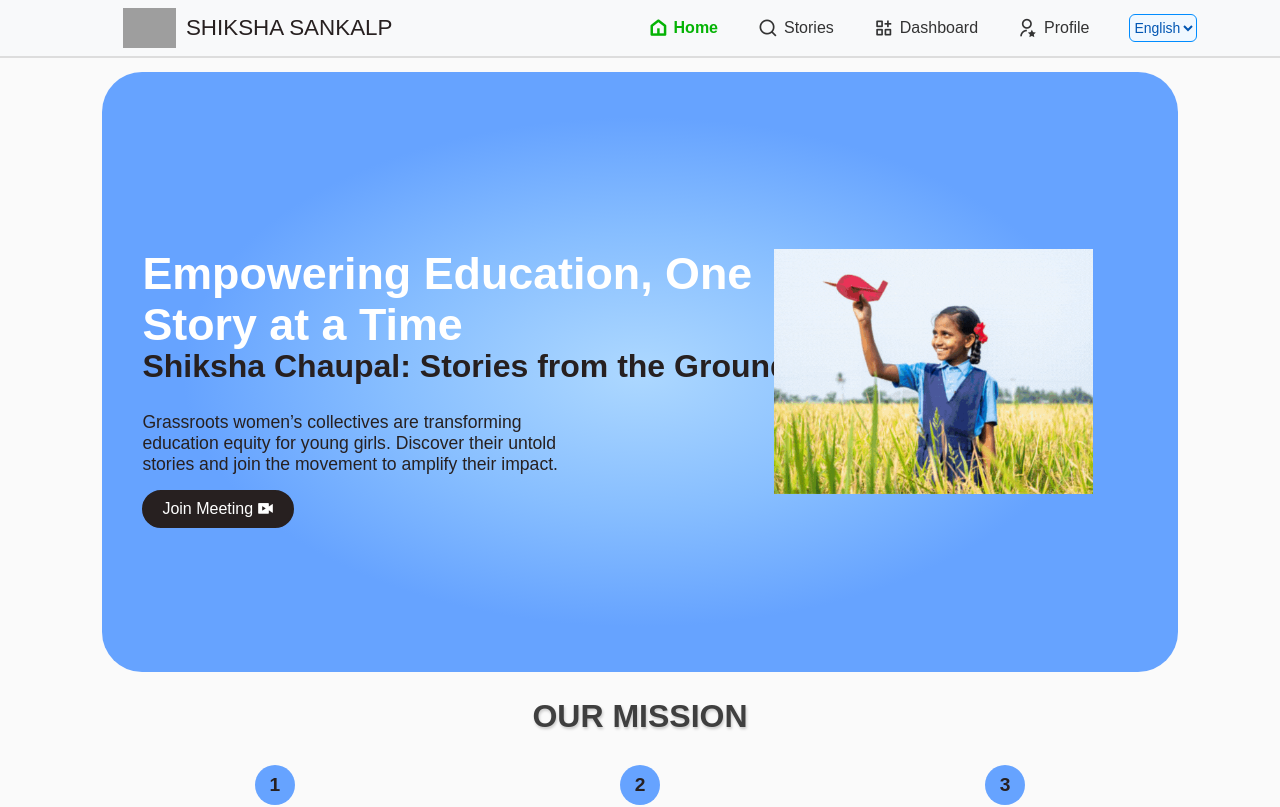
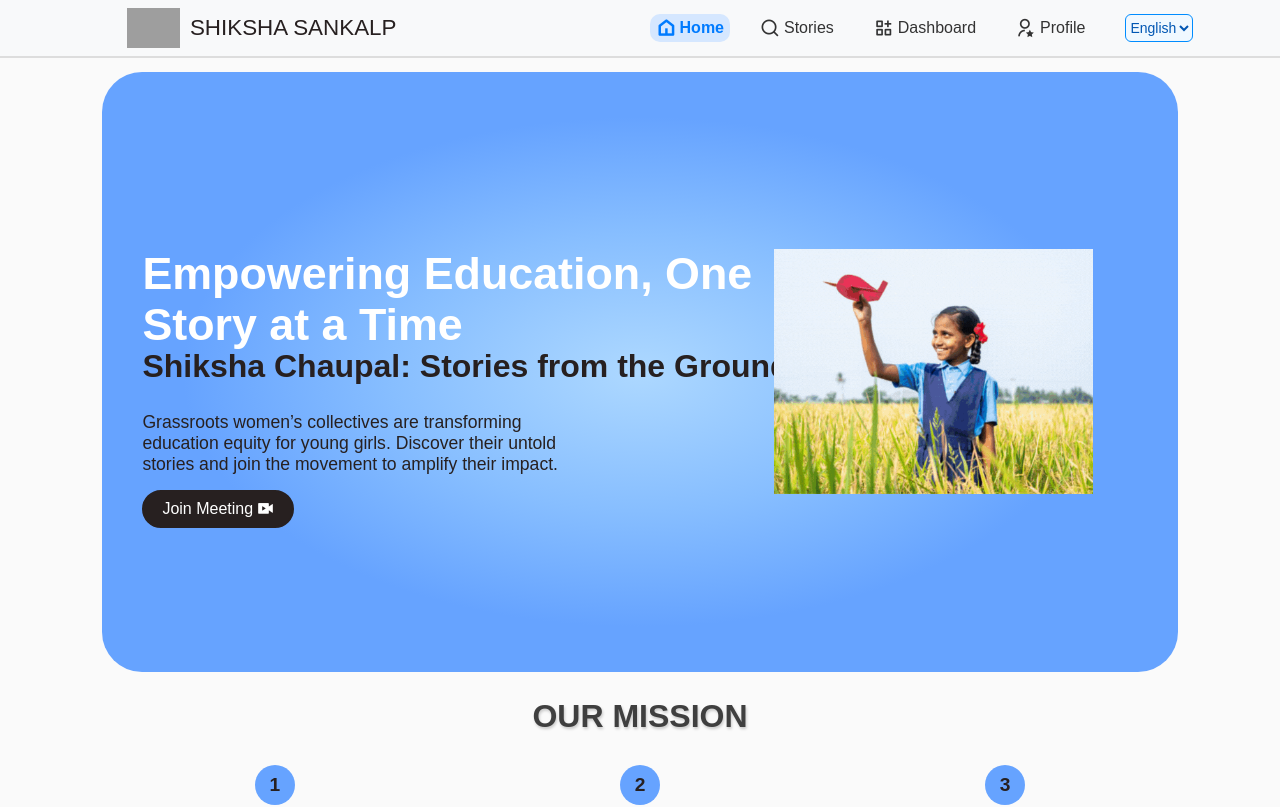
Before and after one commit to Kishore-SR/Shiksha-Sankalp, a React (Vite) app: page / in a window 1280 px wide. Shown: the top 807 px of the page. Built offline with nearby package versions, Linux system fonts and the light colour scheme; no server answers; grey boxes are pictures that could not be loaded; a web font is replaced by a local one.

Commit message:
update: nav bar

```diff
--- a/src/components/NavBar/NavBar.css
+++ b/src/components/NavBar/NavBar.css
@@ -54,8 +54,9 @@
 }
 
 .nav-item {
-  gap: 6px;
+  gap: 4px;
   transition: all 0.2s;
+
 }
 
 .nav-item:hover {
@@ -84,14 +85,12 @@
 .nav-item.active {
   font-weight: bold;
 }
-.nav-item.active[href="/"] {
-  color: #05b305 !important;
-}
-.nav-item.active[href="/explore"] {
+
+.nav-item.active[href="/"], .nav-item.active[href="/stories"], .nav-item.active[href="/dashboard"] {
   color: #007bff !important;
-}
-.nav-item.active[href="/tools"] {
-  color: #f59f00 !important;
+  background-color: rgb(213, 231, 255);
+  padding: 2px 6px;
+  border-radius: 10px;
 }
 
 .nav-item.active i {
```
